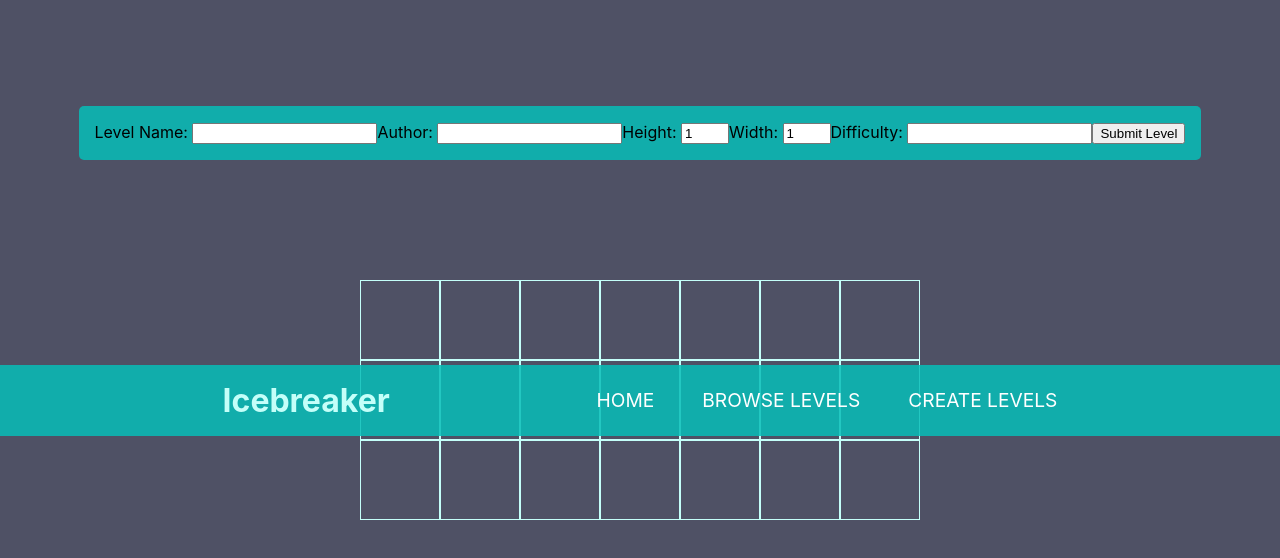
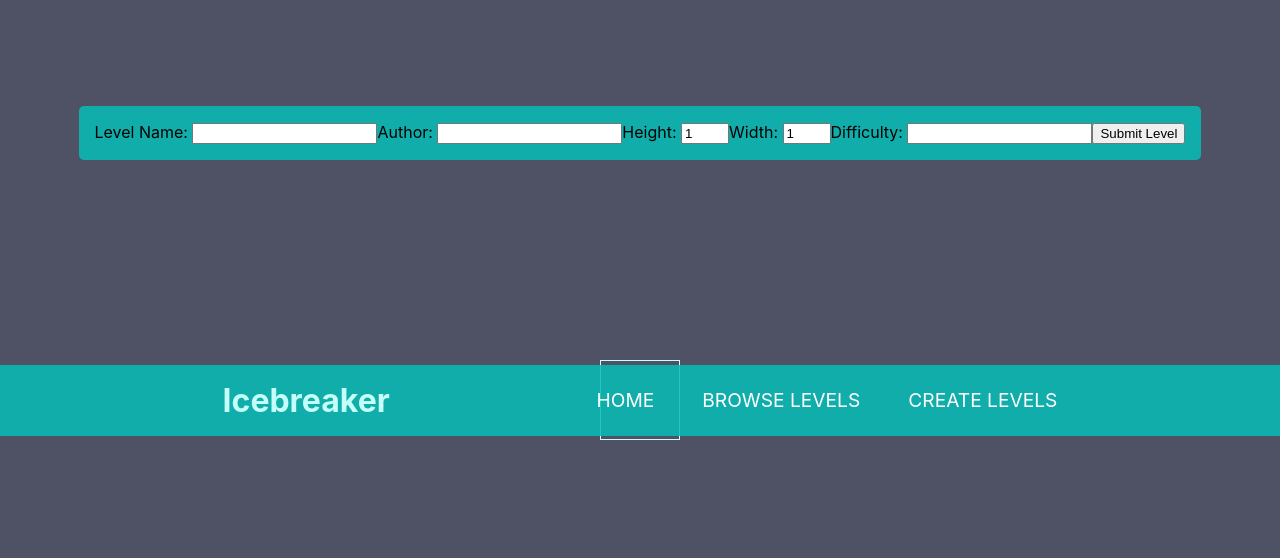
Before and after one commit to Benjamin-Kuzava/icebreaker, a React (Create React App) app in the folder client/: page /new in a window 1280 px wide. Shown: the top 558 px of the page. Built offline with nearby package versions, Linux system fonts and the light colour scheme; no server answers.

Commit message:
grid updates according to form input

```diff
--- a/client/src/components/Grid/Grid.jsx
+++ b/client/src/components/Grid/Grid.jsx
@@ -1,28 +1,30 @@
-import { useState } from 'react';
+import { useState, useEffect } from 'react';
 import produce from 'immer';
 import './Grid.css'
 
 
 const Grid = (props) => {
     // Determines size of grid. Change into variables later.
-    const numRows = 3;
-    const numCols = 7;
-    // const numRows = props.gridHeight;
-    // const numCols = props.gridWidth;
+    let numRows = props.gridHeight;
+    let numCols = props.gridWidth;
     const size = [numRows, numCols];
-    // console.log(props.gridHeight)
-    // console.log(props.gridWidth)
+
+    console.log(numRows)
 
     // Generate matrix all initialized to zero
     const generateEmptyGrid = () => {
         const rows = [];
         for (let i = 0; i < size[0]; i++) {
-         rows.push(Array.from(Array(size[1]), () => 0));
+            rows.push(Array.from(Array(size[1]), () => 0));
         }
         return rows;
     }
     // Set grid to matrix from generateEmptyGrid
     const [grid, setGrid] = useState(() => generateEmptyGrid());
+
+    useEffect(() => {
+        setGrid(generateEmptyGrid)
+    }, [numCols, numRows]);
 
     return (
         <main className ='container' style={{
@@ -42,8 +44,6 @@ const Grid = (props) => {
                 })
                 setGrid(newGrid);
                 props.setGridLayout(JSON.stringify(newGrid))
-                console.log(newGrid)
-                console.log(JSON.stringify(newGrid));
             }}
             style={{
                 width: '5em',
```
Also changed, not shown: 1 other file (tests, documents, lock files or other folders).
